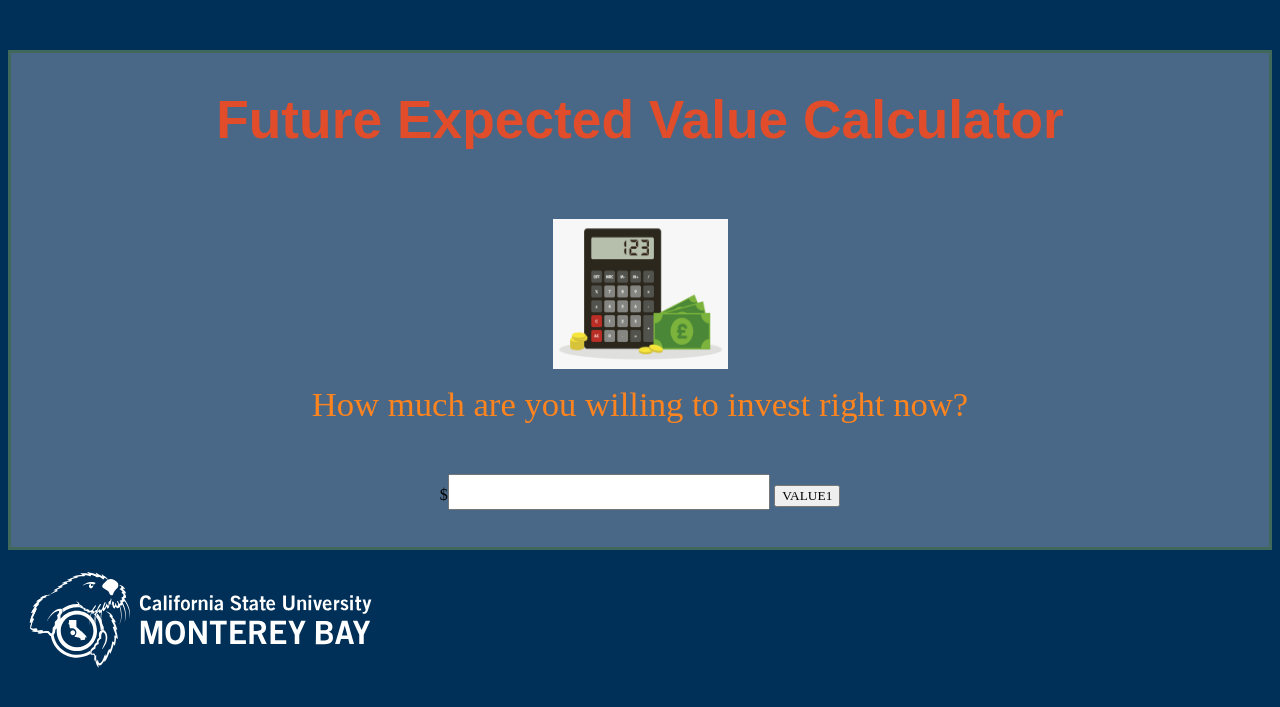
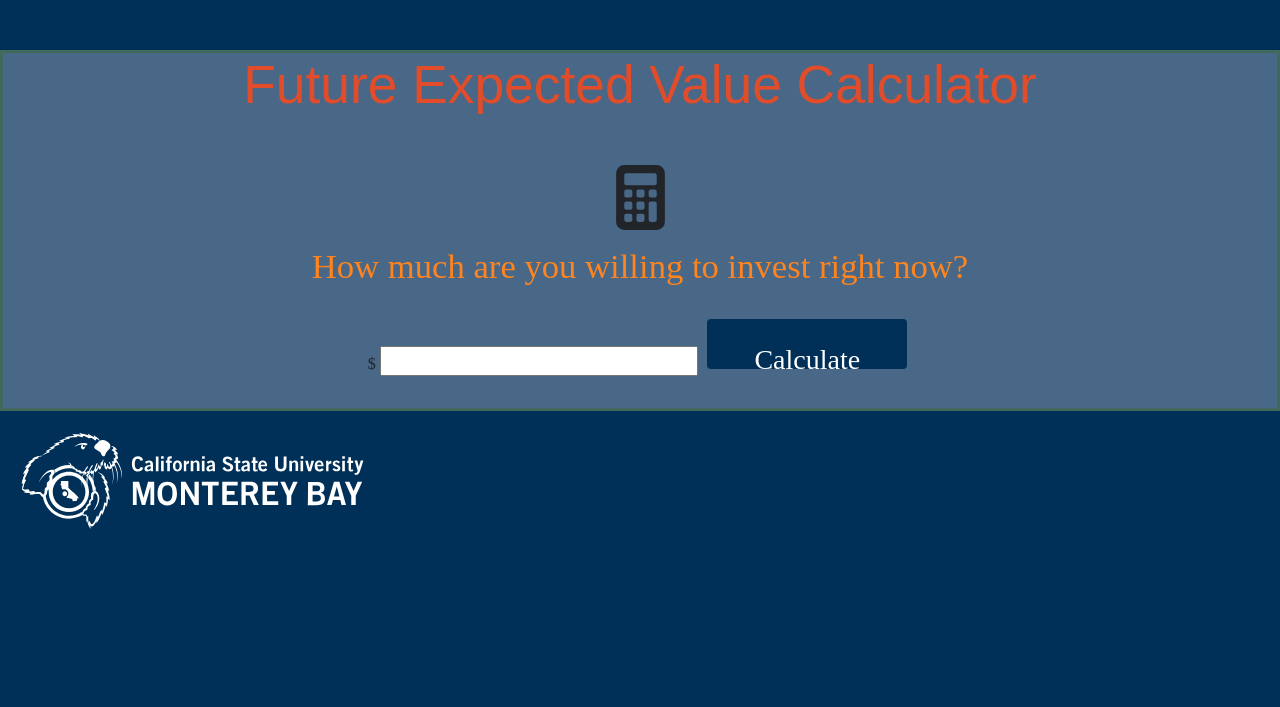
Before and after one commit to mattf4171/Future-Value-Calculator, a Flask app: page / in a window 1280 px wide. Shown: the top 707 px of the page. Run offline with Flask 2, Linux system fonts and the light colour scheme.

Commit message:
Index page complete

```diff
--- a/templates/index.html
+++ b/templates/index.html
@@ -3,25 +3,32 @@
     <head>
         <title>Future Value Application</title>
         <meta charset="utf-8" />
+        <link href="https://cdn.jsdelivr.net/npm/bootstrap@5.2.3/dist/css/bootstrap.min.css" rel="stylesheet" integrity="sha384-rbsA2VBKQhggwzxH7pPCaAqO46MgnOM80zW1RWuH61DGLwZJEdK2Kadq2F9CUG65" crossorigin="anonymous">
     </head>
 
     <body>
         <link rel="preconnect" href="https://fonts.gstatic.com">
         <link rel= "stylesheet" type= "text/css" href= "../static/styles/mainpage.css">
+
         <div class="center">
 
             <h1 class="headerPage1">Future Expected Value Calculator</h1><br>
 
             <div class="info">
-
-                <img class ="calcImg" src="{{url_for('static', filename='calc.png')}}" align="middle"/>
+                <svg xmlns="http://www.w3.org/2000/svg" width="65" height="65" fill="currentColor" class="bi bi-calculator-fill" viewBox="0 0 16 16">
+                    <path d="M2 2a2 2 0 0 1 2-2h8a2 2 0 0 1 2 2v12a2 2 0 0 1-2 2H4a2 2 0 0 1-2-2V2zm2 .5v2a.5.5 0 0 0 .5.5h7a.5.5 0 0 0 .5-.5v-2a.5.5 0 0 0-.5-.5h-7a.5.5 0 0 0-.5.5zm0 4v1a.5.5 0 0 0 .5.5h1a.5.5 0 0 0 .5-.5v-1a.5.5 0 0 0-.5-.5h-1a.5.5 0 0 0-.5.5zM4.5 9a.5.5 0 0 0-.5.5v1a.5.5 0 0 0 .5.5h1a.5.5 0 0 0 .5-.5v-1a.5.5 0 0 0-.5-.5h-1zM4 12.5v1a.5.5 0 0 0 .5.5h1a.5.5 0 0 0 .5-.5v-1a.5.5 0 0 0-.5-.5h-1a.5.5 0 0 0-.5.5zM7.5 6a.5.5 0 0 0-.5.5v1a.5.5 0 0 0 .5.5h1a.5.5 0 0 0 .5-.5v-1a.5.5 0 0 0-.5-.5h-1zM7 9.5v1a.5.5 0 0 0 .5.5h1a.5.5 0 0 0 .5-.5v-1a.5.5 0 0 0-.5-.5h-1a.5.5 0 0 0-.5.5zm.5 2.5a.5.5 0 0 0-.5.5v1a.5.5 0 0 0 .5.5h1a.5.5 0 0 0 .5-.5v-1a.5.5 0 0 0-.5-.5h-1zM10 6.5v1a.5.5 0 0 0 .5.5h1a.5.5 0 0 0 .5-.5v-1a.5.5 0 0 0-.5-.5h-1a.5.5 0 0 0-.5.5zm.5 2.5a.5.5 0 0 0-.5.5v4a.5.5 0 0 0 .5.5h1a.5.5 0 0 0 .5-.5v-4a.5.5 0 0 0-.5-.5h-1z"/>
+                </svg>
+                <!-- <img class ="calcImg" src="{{url_for('static', filename='calc.png')}}" align="middle"/> -->
             </div>
 
             <div>
                 <form action="/predict" method="post">
-                    <label class = "label" for="invest_amount">How much are you willing to invest right now?</label><br>
-                    $<input type="text" class="invest_amount" id="invest_amount" name="invest_amount">
-                    <input type="submit" class="indexForm" value="VALUE1" name="indexButton"/>
+                    <h3 class = "label" for="invest_amount">How much are you willing to invest right now?</h3>
+                    <span>
+                        <label for="invest_amount" class="currencySymbol">$</label>
+                        <input type="text" class="invest_amount" id="invest_amount" name="invest_amount">
+                    </span>
+                    <input type="submit" class="button" value="Calculate" name="indexButton"/>
                     <h3 class="errorMsg">{{err_msg}}</h3>
                 </form>
             </div>
@@ -30,5 +37,7 @@
         </div>
         <img id="csumb" src="{{url_for('static', filename='csumb-logo-white.svg')}}" align="middle" height=100px/>
 
+        <script src="https://cdn.jsdelivr.net/npm/bootstrap@5.2.3/dist/js/bootstrap.bundle.min.js" integrity="sha384-kenU1KFdBIe4zVF0s0G1M5b4hcpxyD9F7jL+jjXkk+Q2h455rYXK/7HAuoJl+0I4" crossorigin="anonymous"></script>
+
     </body>
 </html>
```
